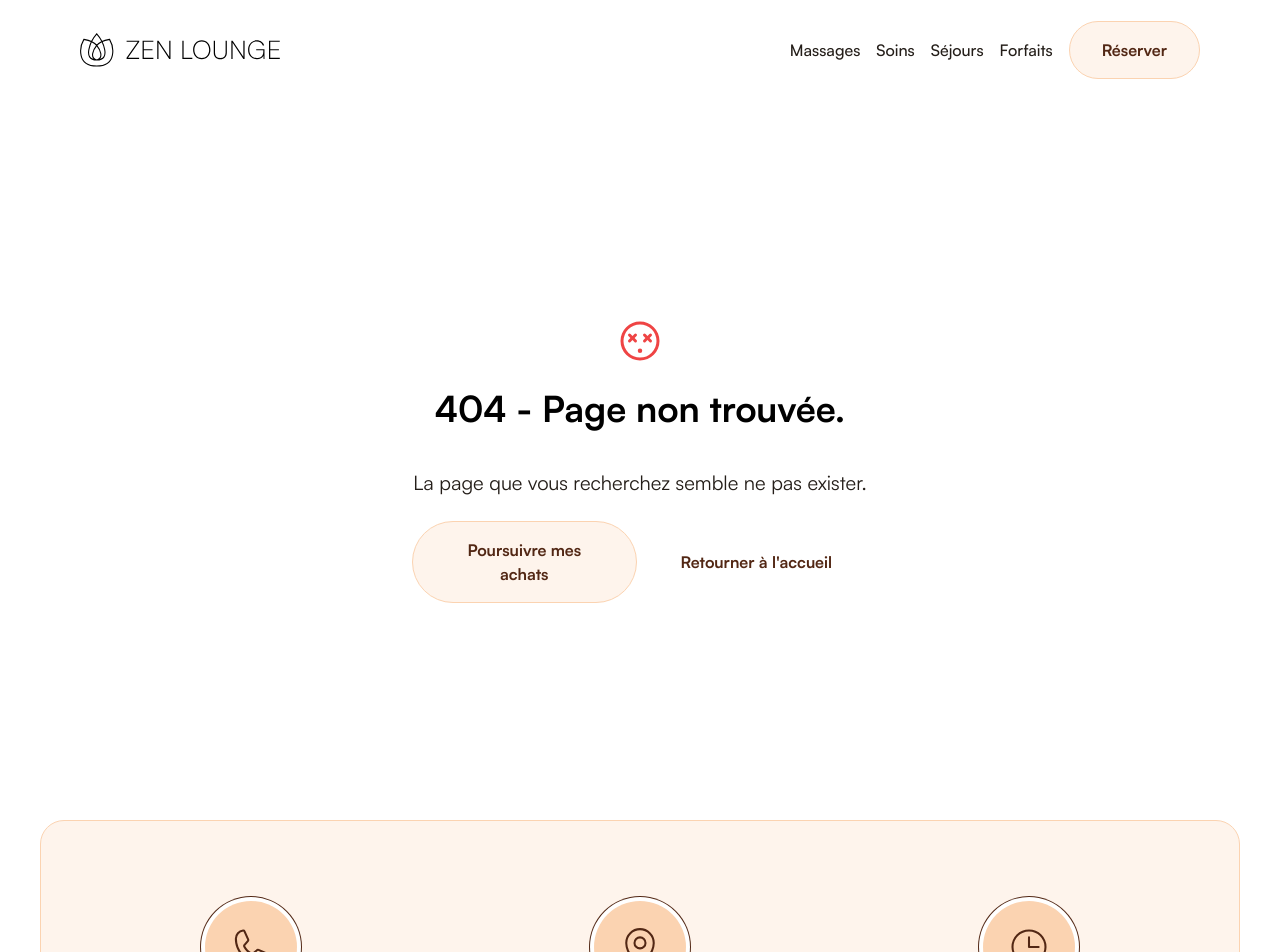
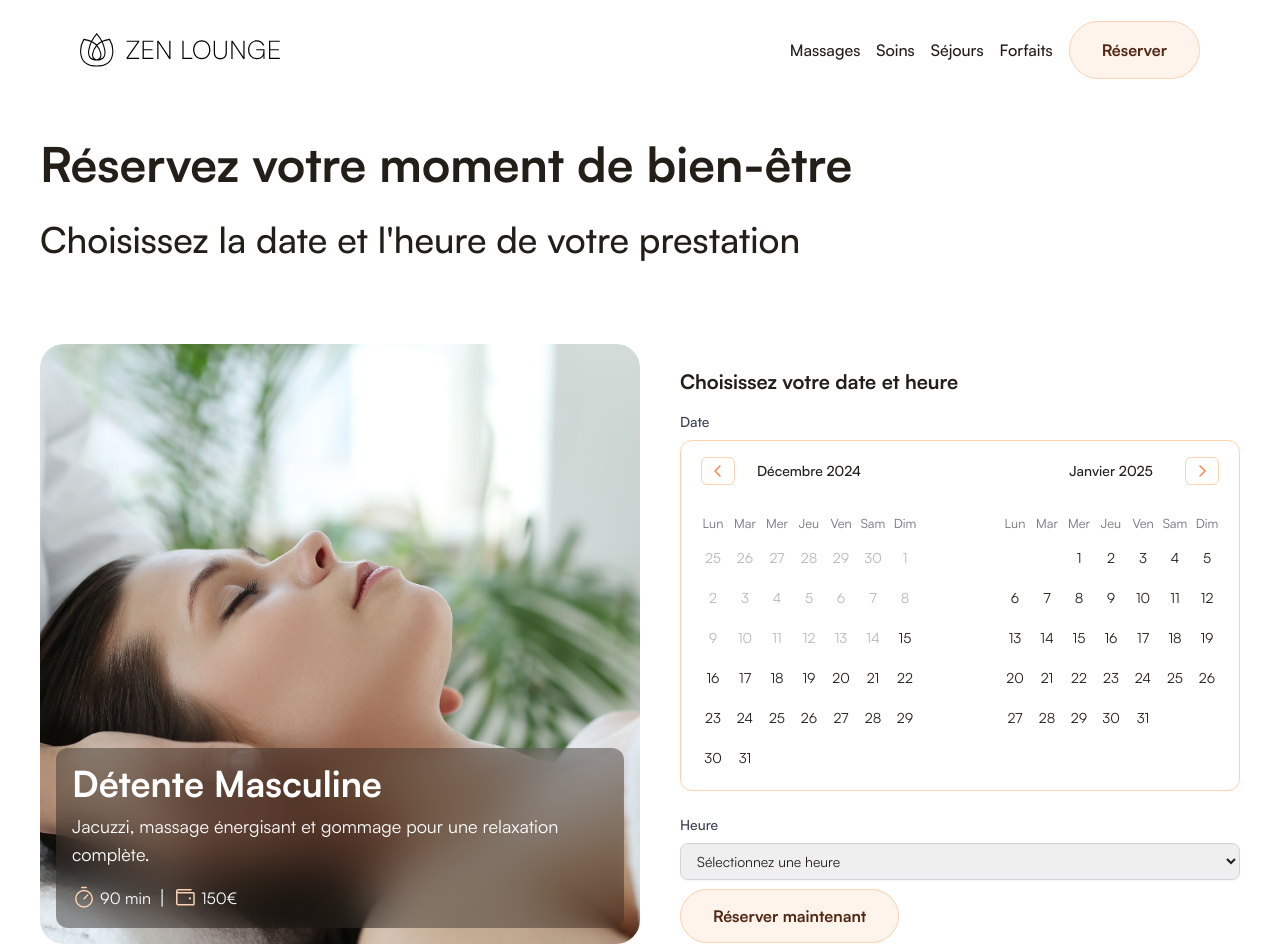
Before and after one commit to DylannDev/zenlounge, a Next.js app: page /reservations/detente-masculine in a window 1280 px wide. Before the commit this address had no page. Shown: the top 952 px of the page. Built offline with nearby package versions, Linux system fonts and the light colour scheme.

Commit message:
🚧 Build page to chose day and hour of service

```diff
--- a/app/page.tsx
+++ b/app/page.tsx
@@ -18,6 +18,7 @@ export default function Home() {
           <Faq />
         </div>
 
+        <div className="overflow-hidden">
           <BackgroundIllustration
             src="/leaf-illustration-2.svg"
             position="top-[calc(100dvh+2350px)] -left-[100px]"
@@ -44,6 +45,7 @@ export default function Home() {
             maxWidth="max-w-[200px] sm:max-w-[250px]"
           />
         </div>
+      </div>
     </>
   );
 }
--- /dev/null
+++ b/app/reservations/[slug]/page.tsx
@@ -0,0 +1,155 @@
+"use client";
+
+import React, { useState } from "react";
+import Image from "next/image";
+import { massageServices, soinsServices, forfaitSeances } from "@/data";
+import { useParams } from "next/navigation";
+import SectionHeader from "@/components/SectionHeader";
+import Button from "@/components/Button";
+import { PiTimer, PiWallet } from "react-icons/pi";
+import { Calendar } from "@/components/ui/calendar";
+import { fr } from "date-fns/locale";
+const ReservationPage = () => {
+  const params = useParams();
+  const slug = params.slug;
+
+  const allServices = [
+    ...massageServices,
+    ...soinsServices.women,
+    ...soinsServices.men,
+    // ...forfaitSeances.fiveSessions,
+    // ...forfaitSeances.tenSessions,
+  ];
+
+  const service = allServices.find((item) => item.slug === slug);
+
+  // États pour la sélection
+  const [selectedDate, setSelectedDate] = useState<Date | undefined>();
+  const [selectedTime, setSelectedTime] = useState<string>("");
+
+  // Liste des créneaux horaires disponibles
+  const availableTimes = [
+    "10:00 AM",
+    "11:00 AM",
+    "1:00 PM",
+    "3:00 PM",
+    "5:00 PM",
+    "6:30 PM",
+  ];
+
+  const handleReservation = () => {
+    if (!selectedDate || !selectedTime) {
+      alert("Veuillez sélectionner une date et une heure.");
+      return;
+    }
+
+    console.log("Date :", selectedDate.toDateString());
+    console.log("Heure :", selectedTime);
+    alert("Votre réservation a été confirmée !");
+  };
+
+  if (!service) {
+    return <p>Chargement...</p>;
+  }
+
+  return (
+    <section className="max-w-[1200px] w-full mx-auto flex flex-col pt-10 pb-40">
+      <SectionHeader
+        title="Réservez votre moment de bien-être"
+        subtitle={["Choisissez la date et l'heure de votre prestation"]}
+        bigTitle
+      />
+      <div className="grid grid-cols-1 md:grid-cols-2 mt-10 sm:my-20">
+        {/* Image et Infos */}
+
+        <div className="relative aspect-square w-full">
+          <Image
+            fill
+            src={service.imageUrl}
+            alt={service.name}
+            className="object-cover rounded-3xl"
+          />
+
+          <div className="absolute bottom-4 left-4 right-4">
+            <div className="p-4 rounded-xl text-white bg-brown-background/40 backdrop-blur-xl w-full">
+              <h1 className="text-4xl font-bold">{service.name}</h1>
+              <p className="text-lg mt-2">{service.description}</p>
+              <div className="flex flex-col md:flex-row gap-2 mt-4">
+                {/* Duration */}
+                <div className="flex items-center gap-1">
+                  <span className="text-2xl text-rose-dark">
+                    <PiTimer />
+                  </span>
+                  <p>{service.duration}</p>
+                </div>
+                <span className="text-xl">|</span>
+                {/* Price */}
+                <div className="flex items-center gap-1">
+                  <span className="text-2xl text-rose-dark">
+                    <PiWallet />
+                  </span>
+                  <p>{service.price}</p>
+                </div>
+              </div>
+            </div>
+          </div>
+        </div>
+
+        {/* Sélection de la date et de l'heure */}
+        <div className="w-full pt-6 md:pl-10">
+          <h2 className="text-xl font-bold mb-4">
+            Choisissez votre date et heure
+          </h2>
+          {/* Sélection de la date */}
+          <div className="mb-6">
+            <label className="block text-sm font-medium text-gray-700 mb-2">
+              Date
+            </label>
+            <Calendar
+              mode="single"
+              selected={selectedDate}
+              onSelect={setSelectedDate}
+              disabled={{ before: new Date() }}
+              locale={fr}
+              className="rounded-xl border border-rose-dark cur"
+              numberOfMonths={2}
+              formatters={{
+                formatWeekdayName: (weekday, options) =>
+                  weekday
+                    .toLocaleDateString("fr-FR", { weekday: "short" })
+                    .replace(".", "")
+                    .replace(/^\w/, (c) => c.toUpperCase()),
+              }}
+            />
+          </div>
+
+          {/* Sélection de l'heure */}
+          <div className="mb-6">
+            <label className="block text-sm font-medium text-gray-700 mb-2">
+              Heure
+            </label>
+            <select
+              value={selectedTime}
+              onChange={(e) => setSelectedTime(e.target.value)}
+              className="block w-full px-3 py-2 border border-gray-300 rounded-lg shadow-sm focus:outline-none focus:ring-rose-500 focus:border-rose-500 sm:text-sm"
+            >
+              <option value="" disabled>
+                Sélectionnez une heure
+              </option>
+              {availableTimes.map((time) => (
+                <option key={time} value={time}>
+                  {time}
+                </option>
+              ))}
+            </select>
+          </div>
+
+          {/* Bouton de réservation */}
+          <Button onClick={handleReservation}>Réserver maintenant</Button>
+        </div>
+      </div>
+    </section>
+  );
+};
+
+export default ReservationPage;
--- a/components/Faq.tsx
+++ b/components/Faq.tsx
@@ -9,7 +9,7 @@ import SectionHeader from "./SectionHeader";
 
 const Faq = () => {
   return (
-    <div className="flex flex-col py-10 md:py-20 w-full">
+    <div className="flex flex-col gap-10 py-10 md:py-20 w-full">
       <SectionHeader
         title="FAQ"
         subtitle={["Des réponses à vos questions", "les plus fréquentes"]}
--- a/components/Navlinks.tsx
+++ b/components/Navlinks.tsx
@@ -9,7 +9,7 @@ const Navlinks = () => {
         {navbarLinks.map((link, index) => (
           <Link
             key={index}
-            href={link.href}
+            href={`/${link.href}`}
             className="hover:underline underline-offset-8 transition-all duration-300 ease-in-out"
           >
             {link.label}
--- a/components/ServicesList.tsx
+++ b/components/ServicesList.tsx
@@ -8,8 +8,9 @@ interface ServicesListProps {
     description: string;
     duration: string;
     price: string;
+    slug: string;
   }[];
-  buttonText?: string; // Prop pour le texte des boutons
+  buttonText?: string;
 }
 
 const ServicesList: React.FC<ServicesListProps> = ({
@@ -26,7 +27,8 @@ const ServicesList: React.FC<ServicesListProps> = ({
             description={service.description}
             duration={service.duration}
             price={service.price}
-            buttonText={buttonText} // Passe le texte à ServiceCard
+            buttonText={buttonText}
+            slug={service.slug}
           />
         </li>
       ))}
--- a/components/ui/button.tsx
+++ b/components/ui/button.tsx
@@ -5,7 +5,7 @@ import { cva, type VariantProps } from "class-variance-authority";
 import { cn } from "@/lib/utils";
 
 const buttonVariants = cva(
-  "inline-flex items-center justify-center gap-2 whitespace-nowrap rounded-md text-sm font-medium transition-colors focus-visible:outline-none focus-visible:ring-1 focus-visible:ring-zinc-950 disabled:pointer-events-none disabled:opacity-50 [&_svg]:pointer-events-none [&_svg]:size-4 md:[&_svg]:size-6 [&_svg]:shrink-0 dark:focus-visible:ring-zinc-300",
+  "inline-flex items-center justify-center gap-2 whitespace-nowrap rounded-md text-sm font-medium transition-colors focus-visible:outline-none focus-visible:ring-1 focus-visible:ring-zinc-950 disabled:pointer-events-none disabled:opacity-50 [&_svg]:pointer-events-none [&_svg]:shrink-0 dark:focus-visible:ring-zinc-300",
   {
     variants: {
       variant: {
@@ -14,14 +14,16 @@ const buttonVariants = cva(
         destructive:
           "bg-red-500 text-zinc-50 shadow-sm hover:bg-red-500/90 dark:bg-red-900 dark:text-zinc-50 dark:hover:bg-red-900/90",
         outline:
-          "border border-zinc-200 bg-white shadow-sm hover:bg-zinc-100 hover:text-zinc-900 dark:border-zinc-800 dark:bg-zinc-950 dark:hover:bg-zinc-800 dark:hover:text-zinc-50",
+          "border border-rose-dark bg-white hover:bg-rose-background hover:text-rose-dark",
         secondary:
           "bg-zinc-100 text-zinc-900 shadow-sm hover:bg-zinc-100/80 dark:bg-zinc-800 dark:text-zinc-50 dark:hover:bg-zinc-800/80",
         ghost:
-          "hover:bg-zinc-100 hover:text-zinc-900 dark:hover:bg-zinc-800 dark:hover:text-zinc-50",
+          "hover:bg-rose-light hover:text-brown-background dark:hover:bg-zinc-800 dark:hover:text-zinc-50",
         link: "text-zinc-900 underline-offset-4 hover:underline dark:text-zinc-50",
         // Nouvelle variante
         rose: "bg-rose-dark text-brown-dark hover:bg-rose",
+        outside:
+          "bg-rose-dark/0 text-brown-dark/0 hover:bg-rose/0 hover:text-transparent pointer-events-none",
       },
       size: {
         default: "h-9 px-4 py-2",
--- /dev/null
+++ b/components/ui/calendar.tsx
@@ -0,0 +1,83 @@
+"use client";
+
+import * as React from "react";
+import { DayPicker } from "react-day-picker";
+
+import { cn } from "@/lib/utils";
+import { buttonVariants } from "@/components/ui/button";
+import { PiCaretLeftBold, PiCaretRightBold } from "react-icons/pi";
+
+export type CalendarProps = React.ComponentProps<typeof DayPicker>;
+
+function Calendar({
+  className,
+  classNames,
+  showOutsideDays = true,
+  ...props
+}: CalendarProps) {
+  return (
+    <DayPicker
+      showOutsideDays={showOutsideDays}
+      className={cn("p-4", className)}
+      classNames={{
+        months:
+          "flex flex-col justify-between sm:flex-row space-y-4 sm:space-x-4 sm:space-y-0",
+        month: "space-y-8",
+        caption: "flex justify-center pt-1 relative items-center",
+        caption_label: "text-sm font-medium capitalize",
+        nav: "space-x-1 flex items-center",
+        nav_button: cn(buttonVariants({ variant: "outline" }), "h-7 w-7"),
+        nav_button_previous: "absolute left-1",
+        nav_button_next: "absolute right-1",
+        table: "w-full border-collapse space-y-1",
+        head_row: "flex",
+        head_cell:
+          "text-zinc-500 rounded-md w-8 font-normal text-[0.8rem] dark:text-zinc-400",
+        row: "flex w-full mt-2",
+        cell: cn(
+          "relative p-0 text-center text-sm focus-within:relative focus-within:z-20 [&:has([aria-selected].day-range-end)]:rounded-r-md dark:[&:has([aria-selected])]:bg-zinc-800 dark:[&:has([aria-selected].day-outside)]:bg-zinc-800/50",
+          props.mode === "range"
+            ? "[&:has(>.day-range-end)]:rounded-r-md [&:has(>.day-range-start)]:rounded-l-md first:[&:has([aria-selected])]:rounded-l-md last:[&:has([aria-selected])]:rounded-r-md"
+            : "[&:has([aria-selected])]:rounded-md"
+        ),
+        day: cn(
+          buttonVariants({ variant: "ghost" }),
+          "h-8 w-8 p-0 font-normal aria-selected:opacity-100"
+        ),
+        day_range_start: "day-range-start",
+        day_range_end: "day-range-end",
+        day_selected:
+          "bg-orange text-zinc-50 hover:bg-rose-light hover:text-white hover:bg-orange/80 dark:bg-zinc-50 dark:text-zinc-900 dark:hover:bg-zinc-50 dark:hover:text-zinc-900 dark:focus:bg-zinc-50 dark:focus:text-zinc-900",
+        // day_today:
+        //   "bg-rose-light text-zinc-900",
+        day_outside: cn(
+          buttonVariants({ variant: "outside" }),
+          "h-8 w-8 p-0 font-normal aria-selected:opacity-100"
+        ),
+        day_disabled: "text-zinc-500 opacity-50 dark:text-zinc-400",
+        day_range_middle:
+          "aria-selected:bg-zinc-100 aria-selected:text-zinc-900 dark:aria-selected:bg-zinc-800 dark:aria-selected:text-zinc-50",
+        // day_hidden: "invisible",
+        ...classNames,
+      }}
+      components={{
+        IconLeft: ({ className, ...props }) => (
+          <PiCaretLeftBold
+            className={cn("text-base text-orange", className)}
+            {...props}
+          />
+        ),
+        IconRight: ({ className, ...props }) => (
+          <PiCaretRightBold
+            className={cn("text-base text-orange", className)}
+            {...props}
+          />
+        ),
+      }}
+      {...props}
+    />
+  );
+}
+Calendar.displayName = "Calendar";
+
+export { Calendar };
--- a/data/index.tsx
+++ b/data/index.tsx
@@ -1,5 +1,4 @@
 import {
-  PiBathtub,
   PiBathtubLight,
   PiBed,
   PiBedLight,
@@ -9,18 +8,15 @@ import {
   PiDrop,
   PiFlowerLotus,
   PiGift,
-  PiHamburger,
   PiHamburgerLight,
   PiRulerLight,
   PiSealPercent,
   PiShower,
   PiSparkle,
-  PiSwimmingPool,
   PiSwimmingPoolLight,
   PiTimer,
   PiUserCheckLight,
   PiUsers,
-  PiWifiHigh,
   PiWifiHighLight,
 } from "react-icons/pi";
 import {
@@ -176,6 +172,7 @@ export const massageServices = [
     description: "Un massage personnalisé pour répondre à vos besoins uniques.",
     duration: "60 min",
     price: "75€",
+    slug: "massage-intuitif",
   },
   {
     imageUrl: "/massage-head.jpg",
@@ -183,6 +180,7 @@ export const massageServices = [
     description: "Détendez vos épaules et votre tête avec ce massage ciblé.",
     duration: "30 min",
     price: "40€",
+    slug: "head-shoulders",
   },
   {
     imageUrl: "/foot-massage.jpg",
@@ -191,6 +189,7 @@ export const massageServices = [
       "Soulagez la fatigue et détendez vos pieds avec ce soin apaisant.",
     duration: "30 min",
     price: "35€",
+    slug: "foot-massage",
   },
   {
     imageUrl: "/massage-1.jpg",
@@ -198,6 +197,7 @@ export const massageServices = [
     description: "Un massage doux et apaisant pour une relaxation totale.",
     duration: "1h",
     price: "65€",
+    slug: "massage-relax",
   },
   {
     imageUrl: "/massage-pierre-1.jpg",
@@ -205,6 +205,7 @@ export const massageServices = [
     description: "Un massage aux pierres chaudes pour détendre vos muscles.",
     duration: "45 min",
     price: "70€",
+    slug: "pierres-chaudes-45mn",
   },
   {
     imageUrl: "/massage-pierre-2.png",
@@ -213,6 +214,7 @@ export const massageServices = [
       "Une expérience prolongée de relaxation avec les pierres chaudes.",
     duration: "1h30",
     price: "120€",
+    slug: "pierres-chaudes-1h30",
   },
   {
     imageUrl: "/massage-sel.jpg",
@@ -221,6 +223,7 @@ export const massageServices = [
       "Un massage revitalisant pour redonner de l'énergie à votre corps.",
     duration: "1h",
     price: "80€",
+    slug: "massage-escale-energy",
   },
   {
     imageUrl: "/massage-dos.jpg",
@@ -229,6 +232,7 @@ export const massageServices = [
       "Profitez d'un massage relaxant chez vous, dans le confort de votre maison.",
     duration: "1h",
     price: "90€",
+    slug: "massage-relaxant-domicile",
   },
 ];
 
@@ -241,6 +245,7 @@ export const soinsServices = {
         "Jacuzzi, massage relaxant et gommage pour un moment de douceur.",
       duration: "60 min",
       price: "120€",
+      slug: "evasion-feminine",
     },
     {
       imageUrl: "/massage-cou.jpg",
@@ -249,6 +254,7 @@ export const soinsServices = {
         "Jacuzzi, massage relaxant et soin du visage pour une beauté sublimée.",
       duration: "90 min",
       price: "170€",
+      slug: "rituel-visage-feminin",
     },
   ],
   men: [
@@ -259,6 +265,7 @@ export const soinsServices = {
         "Jacuzzi, massage énergisant et gommage pour une relaxation complète.",
       duration: "90 min",
       price: "150€",
+      slug: "detente-masculine",
     },
     {
       imageUrl: "/massage-cou.jpg",
@@ -267,6 +274,7 @@ export const soinsServices = {
         "Jacuzzi, massage relaxant et soin des pieds pour un bien-être absolu.",
       duration: "90 min",
       price: "170€",
+      slug: "rituel-pieds-masculin",
     },
     {
       imageUrl: "/massage-cou.jpg",
@@ -274,6 +282,7 @@ export const soinsServices = {
       description: "Soin rapide et efficace pour l'épilation des sourcils.",
       duration: "15 min",
       price: "35€",
+      slug: "epilation-sourcils",
     },
     {
       imageUrl: "/massage-cou.jpg",
@@ -282,6 +291,7 @@ export const soinsServices = {
         "Massage facial japonais pour revitaliser et lisser les traits.",
       duration: "30 min",
       price: "60€",
+      slug: "khobido-homme",
     },
   ],
 };
@@ -295,6 +305,7 @@ export const forfaitSeances = {
         "Un massage relaxant avec des lissages et pressions ciblées pour améliorer la circulation sanguine et apaiser les tensions.",
       duration: "45 min",
       price: "450€",
+      slug: "forfait-massage-pierres-chaudes",
     },
     {
       imageUrl: "/massage-cou.jpg",
@@ -303,6 +314,7 @@ export const forfaitSeances = {
         "Un massage revitalisant des bras et jambes pour stimuler la circulation énergétique. Idéal pour retrouver légèreté et énergie.",
       duration: "30 min",
       price: "190€",
+      slug: "forfait-circulation-energetique",
     },
     {
       imageUrl: "/massage-cou.jpg",
@@ -311,6 +323,7 @@ export const forfaitSeances = {
         "Un massage ciblant les cervicales, guidé par notre spécialiste, pour une relaxation profonde et un soulagement des tensions.",
       duration: "1h",
       price: "450€",
+      slug: "forfait-massage-intuitif-therapy",
     },
     {
       imageUrl: "/massage-cou.jpg",
@@ -319,6 +332,7 @@ export const forfaitSeances = {
         "Un massage des pieds apprécié pour relancer la circulation sanguine et éliminer les toxines du corps. Une véritable cure de bien-être.",
       duration: "30 min",
       price: "180€",
+      slug: "forfait-foot-massage",
     },
     {
       imageUrl: "/massage-cou.jpg",
@@ -327,6 +341,7 @@ export const forfaitSeances = {
         "Profitez d’un massage aux huiles essentielles parfumées naturelles, reconnues pour leurs vertus apaisantes.",
       duration: "60 min",
       price: "375€",
+      slug: "forfait-massage-relaxant",
     },
     {
       imageUrl: "/massage-cou.jpg",
@@ -335,6 +350,7 @@ export const forfaitSeances = {
         "Le massage Tui Na, idéal pour soulager les douleurs de dos et détendre les tensions musculaires.",
       duration: "30 min",
       price: "220€",
+      slug: "forfait-massage-dos-cervicales",
     },
   ],
   tenSessions: [
@@ -345,6 +361,7 @@ export const forfaitSeances = {
         "10 séances de massage relaxant avec baume et huiles essentielles pour un bien-être prolongé.",
       duration: "60 min",
       price: "700€",
+      slug: "forfait-10-massage-relaxant",
     },
     {
       imageUrl: "/massage-cou.jpg",
@@ -353,6 +370,7 @@ export const forfaitSeances = {
         "Un massage ciblé combinant pressions shiatsu et techniques Tui Na, parfait pour soulager les douleurs dorsales.",
       duration: "30 min",
       price: "420€",
+      slug: "forfait-10-cure-dos-cervicales",
     },
     {
       imageUrl: "/massage-cou.jpg",
@@ -361,6 +379,7 @@ export const forfaitSeances = {
         "Un massage combiné des cervicales, dos, et jambes pour une relaxation complète et une meilleure circulation.",
       duration: "30 min",
       price: "450€",
+      slug: "forfait-10-neck-shoulders-soft-foot",
     },
     {
       imageUrl: "/massage-cou.jpg",
@@ -369,6 +388,7 @@ export const forfaitSeances = {
         "Un massage drainant spécialement conçu pour soulager les jambes lourdes et améliorer la circulation.",
       duration: "30 min",
       price: "390€",
+      slug: "forfait-10-massage-jambes-lourdes",
     },
   ],
 };
```
Also changed, not shown: components/Counter.tsx (+6 -3 lines), components/ServiceCard.tsx (+6 -2 lines), utils/index.tsx (+8 -0 lines). Lines whose indentation alone changed are shown as unchanged.
